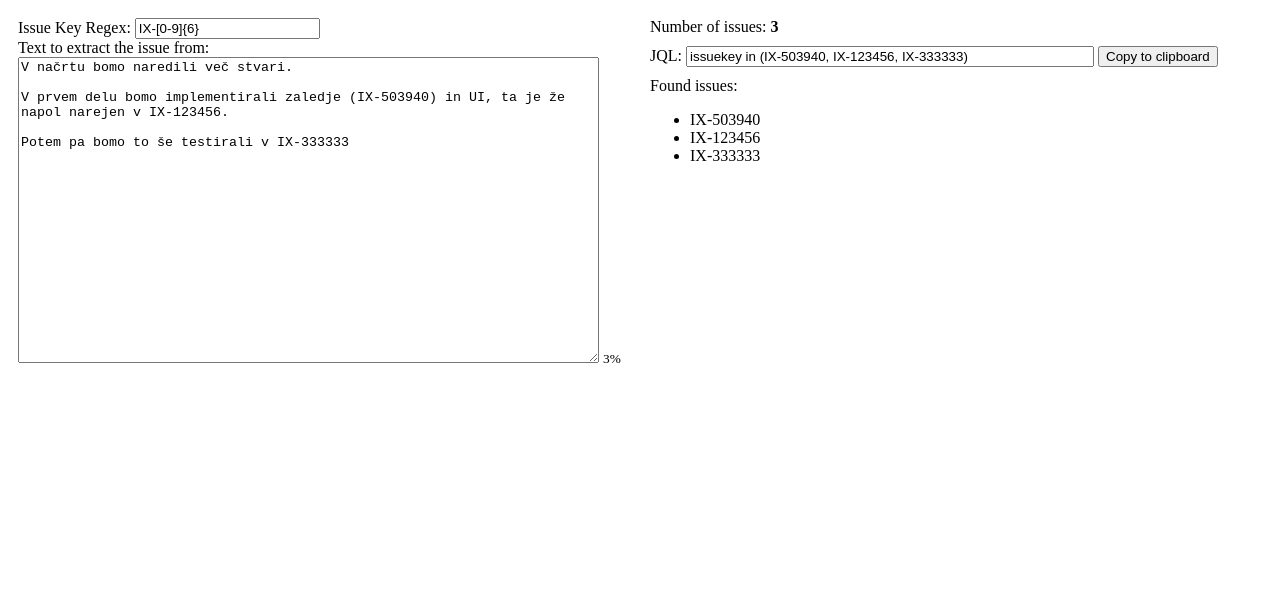
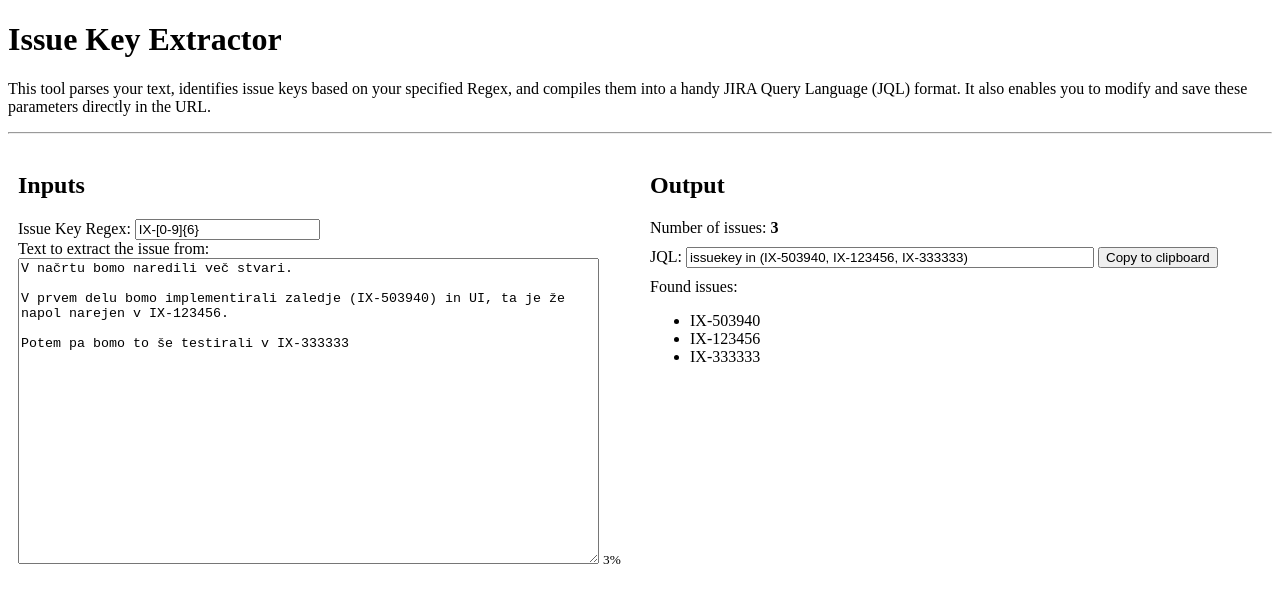
Before and after one commit to nuuner/nuuner.github.io, a plain HTML site: page issue_extractor.html in a window 1280 px wide. Drawn offline with Linux system fonts and the light colour scheme.

Commit message:
Added page description

```diff
--- a/issue_extractor.html
+++ b/issue_extractor.html
@@ -1,7 +1,7 @@
 <!doctype html>
 <html lang="en">
     <head>
-        <title>Issue extractor</title>
+        <title>Issue Key Extractor</title>
         <meta charset="UTF-8" />
         <meta name="viewport" content="width=device-width, initial-scale=1" />
         <style>
@@ -30,8 +30,19 @@
     </head>
 
     <body>
+        <h1>Issue Key Extractor</h1>
+        <div id="intro">
+            <p>
+                This tool parses your text, identifies issue keys based on your
+                specified Regex, and compiles them into a handy JIRA Query
+                Language (JQL) format. It also enables you to modify and save
+                these parameters directly in the URL.
+            </p>
+        </div>
+        <hr />
         <div id="container">
             <div id="inputs">
+                <h2>Inputs</h2>
                 <div id="uriDisclaimer" style="display: none; color: red">
                     <b>⚠️ Too much data to store in the URL.</b> Regex and the
                     extraction text have not been saved in the URL!
@@ -59,6 +70,7 @@
                 <small id="uriLimit"></small>
             </div>
             <div id="results">
+                <h2>Output</h2>
                 <div><span> Number of issues: </span><b id="number">0</b></div>
                 <div>
                     <label for="jql">JQL:</label>
```
